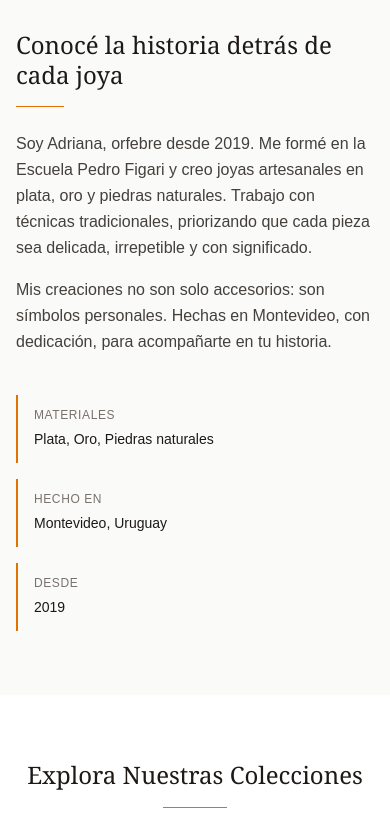
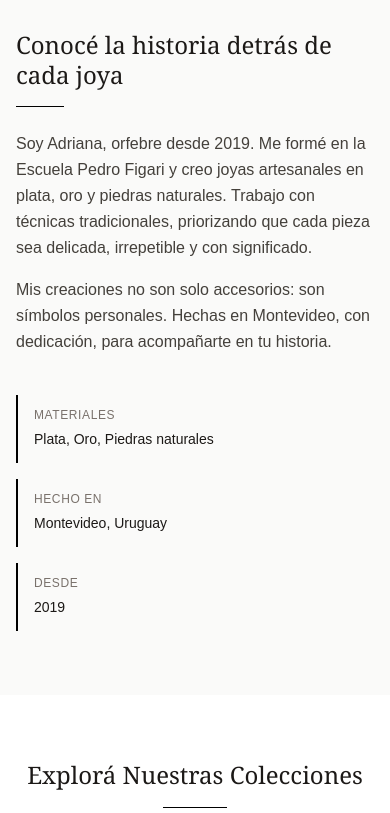
Before and after one commit to gabbramis/adrianacostaorfebre, a Next.js app: page / in a window 390 px wide. Shown: the part 1371-2184 px from the top of the page. Built offline with nearby package versions, Linux system fonts and the light colour scheme.

Commit message:
responsive

```diff
--- a/components/home/About.tsx
+++ b/components/home/About.tsx
@@ -13,7 +13,7 @@ export default function AboutSection() {
               />
             </div>
             {/* Elemento decorativo */}
-            <div className="absolute -bottom-4 -right-4 w-16 h-16 bg-amber-100 rounded-full opacity-60 -z-10"></div>
+            <div className="absolute -bottom-4 -right-4 w-16 h-16 bg-black rounded-full opacity-60 -z-10"></div>
           </div>
 
           {/* Contenido */}
@@ -23,7 +23,7 @@ export default function AboutSection() {
                 Conocé la historia detrás de cada joya
               </h2>
 
-              <div className="w-12 h-px bg-amber-600"></div>
+              <div className="w-12 h-px bg-black"></div>
             </div>
 
             <div className="space-y-4 text-stone-700">
@@ -44,7 +44,7 @@ export default function AboutSection() {
             {/* Detalles técnicos */}
             <div className="grid grid-cols-1 sm:grid-cols-3 gap-4 md:gap-6 pt-4">
               <div className="group">
-                <div className="border-l-2 border-amber-600 pl-4 py-3 hover:pl-5 transition-all duration-300">
+                <div className="border-l-2 border-black pl-4 py-3 hover:pl-5 transition-all duration-300">
                   <span className="block text-xs uppercase tracking-wider font-medium text-stone-500 mb-1">
                     Materiales
                   </span>
@@ -55,7 +55,7 @@ export default function AboutSection() {
               </div>
 
               <div className="group">
-                <div className="border-l-2 border-amber-600 pl-4 py-3 hover:pl-5 transition-all duration-300">
+                <div className="border-l-2 border-black pl-4 py-3 hover:pl-5 transition-all duration-300">
                   <span className="block text-xs uppercase tracking-wider font-medium text-stone-500 mb-1">
                     Hecho en
                   </span>
@@ -66,7 +66,7 @@ export default function AboutSection() {
               </div>
 
               <div className="group">
-                <div className="border-l-2 border-amber-600 pl-4 py-3 hover:pl-5 transition-all duration-300">
+                <div className="border-l-2 border-black pl-4 py-3 hover:pl-5 transition-all duration-300">
                   <span className="block text-xs uppercase tracking-wider font-medium text-stone-500 mb-1">
                     Desde
                   </span>
--- a/components/home/ProductSection.tsx
+++ b/components/home/ProductSection.tsx
@@ -39,9 +39,9 @@ export default function ProductSection() {
         {/* Header */}
         <div className="text-center mb-12 md:mb-16">
           <h2 className="text-2xl md:text-3xl lg:text-4xl font-serif text-stone-900 mb-4">
-            Explora Nuestras Colecciones
+            Explorá Nuestras Colecciones
           </h2>
-          <div className="w-16 h-px bg-amber-600 mx-auto mb-4"></div>
+          <div className="w-16 h-px bg-black mx-auto mb-4"></div>
           <p className="text-stone-600 max-w-2xl mx-auto text-sm md:text-base">
             Cada pieza cuenta una historia única, creada con técnicas
             artesanales y materiales nobles
```
